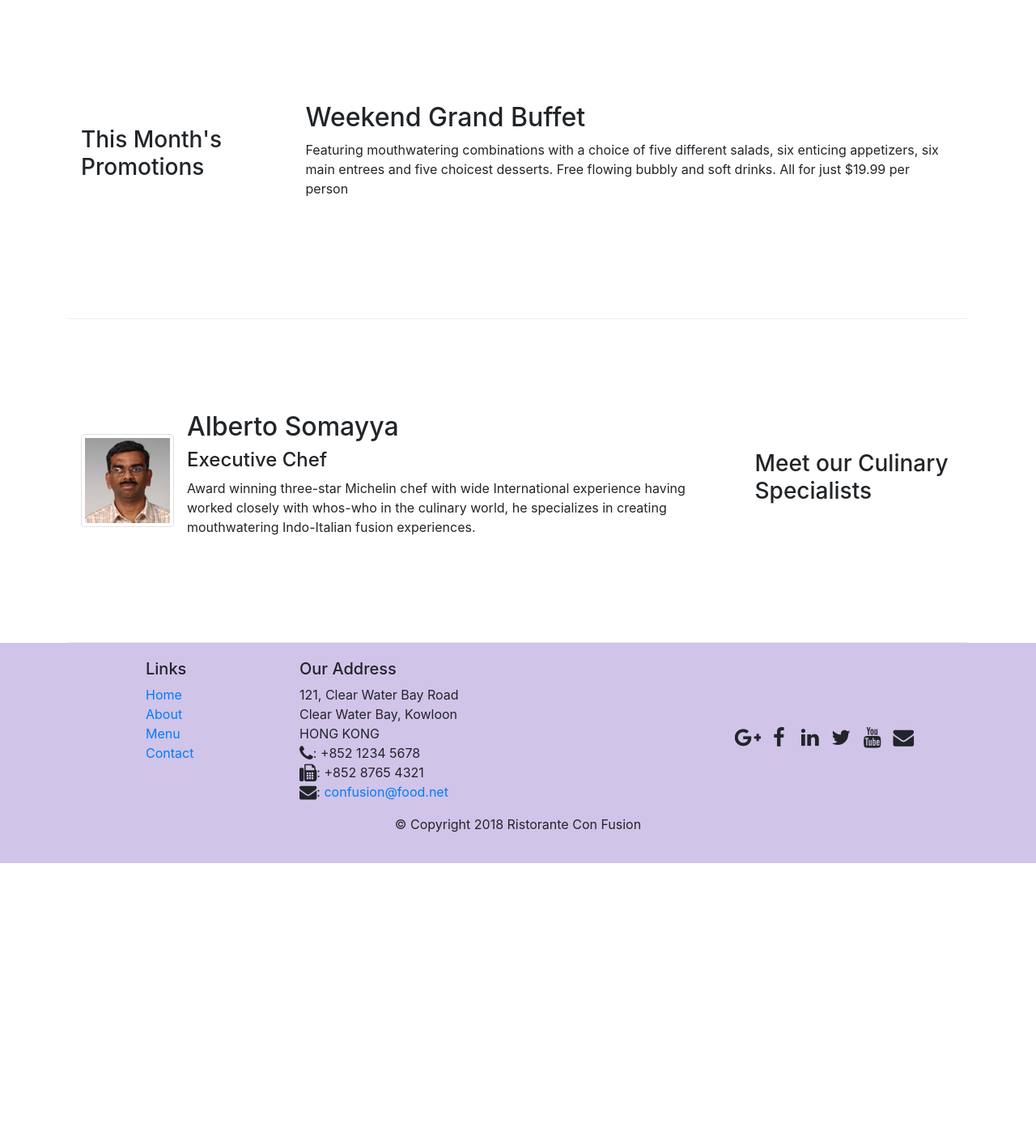
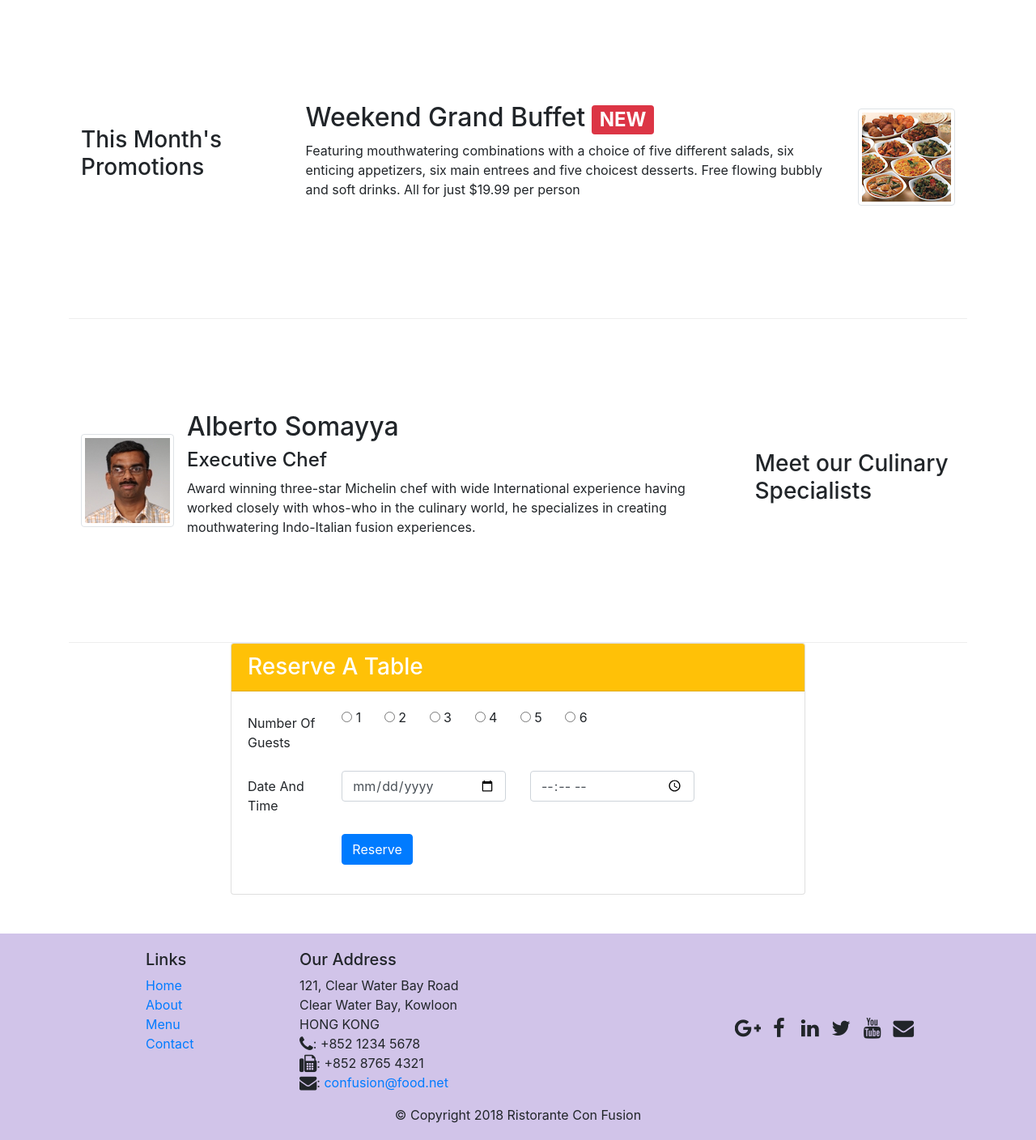
Before and after one commit to souraj239/Sample_Bootstrap_Website, a website: page index.html in a window 1280 px wide. Shown: the part 740-2148 px from the top of the page at 81% size. Before the commit the page ends 1806 px from the top, so only its background shows below. Drawn offline with nearby package versions, Linux system fonts and the light colour scheme.

Commit message:
reservation form

```diff
--- a/index.html
+++ b/index.html
@@ -34,15 +34,18 @@
     <header class="jumbotron">
         <div class="container">
             <div class="row row-header body">
-                <div class="col-12 col-sm-6">
+                <div class="col-12 col-sm-6 mr-4">
                     <h1>Ristorante con Fusion</h1>
                     <p>
                         We take inspiration from the World's best cuisines, and create a unique fusion experience. Our lipsmacking creations will tickle
                         your culinary senses!
                     </p>
                 </div>
+                <div class="col-12 col-sm-3 align-self-center">
+                    <img src="img/logo.png" class="img-fluid" alt="logo">
+                </div>
                 <div class="col-12 col-sm align-self-center">
-                    <img src="img/logo.png" class="img-fluid" alt="logo">
+                    <a href="/#reserve" ><button type="button" class="btn btn-warning btn-block btn-sm">Reserve Table</button></a>
                 </div>
             </div>
         </div>
@@ -55,10 +58,10 @@
             </div>
             <div class="col-12 order-sm-first col-sm col-md">
                 <div class="media">
-                    <img class="d-flex mr-3 img-thumbnail align-self-center" src="img/uthappizza.png" alt="utthapizza">
+                    <img class="d-flex mr-3 img img-thumbnail align-self-center" src="img/uthappizza.png" alt="utthapizza">
                     <div class="media-body">
-                        <h2>Uthappizza <span class="badge badge-danger">HOT</span><span class="badge badge-pill badge-secondary ml-2">$4.99</span></h2>
-                        <p>
+                        <h2 class="mt-0">Uthappizza <span class="badge badge-danger">HOT</span><span class="badge badge-pill badge-secondary ml-2">$4.99</span></h2>
+                        <p class="d-none d-sm-block">
                             A unique combination of Indian Uthappam (pancake) and Italian pizza,
                             topped with Cerignola olives, ripe vine cherry tomatoes, Vidalia
                             onion, Guntur chillies and Buffalo Paneer.
@@ -73,13 +76,18 @@
                 <h3>This Month's Promotions</h3>
             </div>
             <div class="col-12 col-sm col-md">
-                <h2>Weekend Grand Buffet</h2>
-                <p>
+                <div class="media">
+                <div class="media-body">
+                <h2 class="mt-0">Weekend Grand Buffet<span class="badge badge-danger ml-2">NEW</span></h2>
+                <p class="d-none d-sm-block">
                     Featuring mouthwatering combinations with a choice of five different
                     salads, six enticing appetizers, six main entrees and five choicest
                     desserts. Free flowing bubbly and soft drinks. All for just $19.99
                     per person
                 </p>
+                </div>
+                <img class="d-flex ml-3 img img-thumbnail align-self-center" src="img/buffet.png" alt="buffet">
+                </div>
             </div>
         </div>
 
@@ -94,7 +102,7 @@
                 <div class="media-body">
                 <h2 class="mt-0">Alberto Somayya</h2>
                 <h4>Executive Chef</h4>
-                <p>
+                <p class="d-none d-sm-block">
                     Award winning three-star Michelin chef with wide International
                     experience having worked closely with whos-who in the culinary
                     world, he specializes in creating mouthwatering Indo-Italian fusion
@@ -102,6 +110,42 @@
                 </p>
             </div>
             </div>
+            </div>
+        </div>
+        <div class="reservation-form" id="reserve">
+            <div class="col-12 col-sm-8 offset-sm-2 mb-5 align-content-center ">
+                <div class="card">
+                    <h3 class="card-header bg-warning text-white">Reserve A Table</h3>
+                <div class="card-body">
+                    <form>
+                    <div class="form-group row">
+                        <label for="guestnum" class="col-md-2 col-form-label">Number Of Guests</label>
+                        <div class="raio-options col-sm">
+                        <label class="radio-inline mr-4"><input type="radio" name="1" id="1"> 1</label>
+                        <label class="radio-inline mr-4"><input type="radio" name="2" id="2"> 2</label>
+                        <label class="radio-inline mr-4"><input type="radio" name="3" id="3"> 3</label>
+                        <label class="radio-inline mr-4"><input type="radio" name="4" id="4"> 4</label>
+                        <label class="radio-inline mr-4"><input type="radio" name="5" id="5"> 5</label>
+                        <label class="radio-inline mr-4"><input type="radio" name="6" id="6"> 6</label>
+                    </div>
+                    </div>
+                    <div class="form-group row">
+                        <label for="datetime" class="col-md-2 col-form-label">Date And Time</label>
+                        <div class="col-4">
+                            <input type="date" class="form-control" id="date" name="date" placeholder="Date">
+                        </div>
+                        <div class="col-4">
+                            <input type="time" class="form-control" id="time" name="time" placeholder="Time">
+                        </div>
+                    </div>
+                    <div class="form-group row">
+                        <div class="offset-md-2 col-md-10">
+                            <button type="submit" class="btn btn-primary">Reserve</button>
+                        </div>
+                    </div>
+                    </form>
+                    </div>
+                </div>
             </div>
         </div>
     </div>
```
